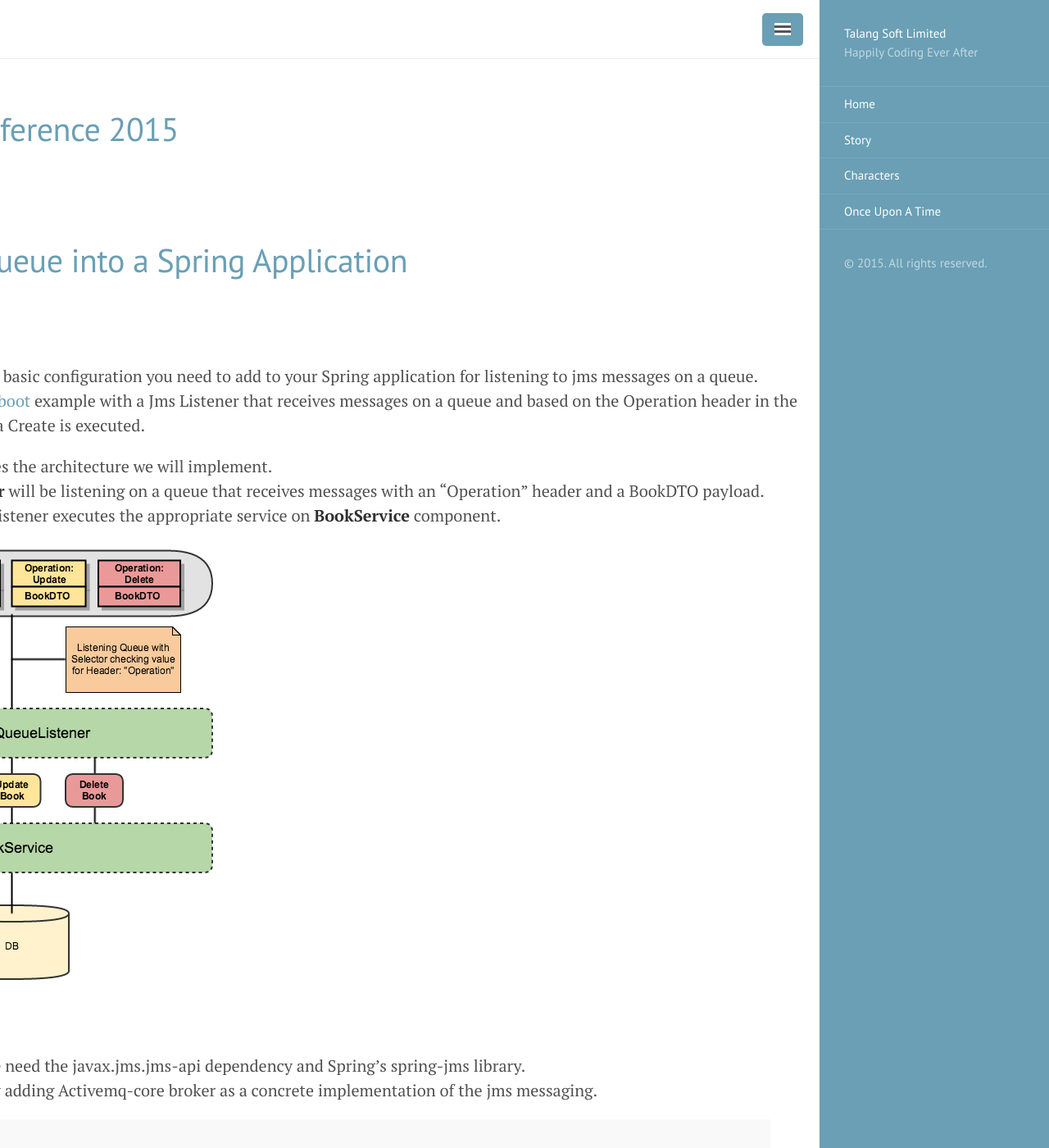
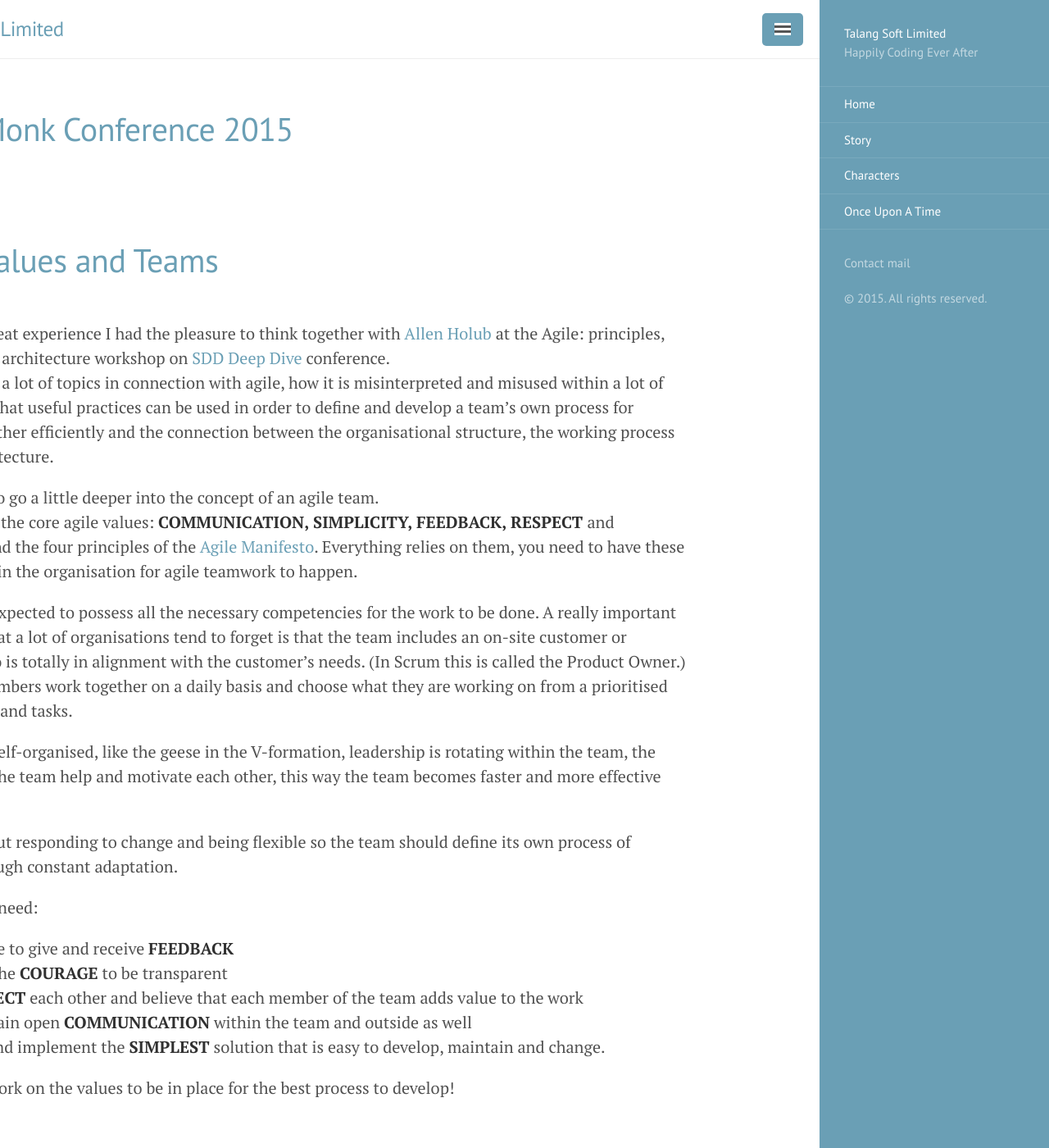
Before and after one commit to talangsoft/talangsoft.github.io, a Jekyll site: the page built from index.html, in a window 1280 px wide and 1400 px high. Shown: the whole window at 82% size. Built offline with Jekyll 4.4.1, drawn with Linux system fonts in a browser that asks for light colours; the list of posts is cut into pages by our own code; some of the changed text lies outside the part shown.

Commit message:
Adding new posts, modify css

```diff
--- a/_includes/sidebar.html
+++ b/_includes/sidebar.html
@@ -32,6 +32,9 @@
 
   <div class="sidebar-item">
     <p>
+      Contact mail
+    </p>
+    <p>
       &copy; {{ site.time | date: '%Y' }}. All rights reserved.
     </p>
   </div>
--- /dev/null
+++ b/_posts/teams/2015-11-13-agile-values-and-teams.md
@@ -0,0 +1,40 @@
+---
+layout: post
+title: Agile Values and Teams
+category: teams
+tag: conference,agile,teams,values,agile values
+---
+
+As a really great experience I had the pleasure to think together with <a href="https://twitter.com/allenholub">Allen Holub</a> at the Agile: principles, practices and architecture workshop on
+<a href="http://sddconf.com/deepdive/">SDD Deep Dive</a> conference.
+<br/>
+We discussed a lot of topics in connection with agile, how it is misinterpreted and misused within a lot of companies,
+what useful practices can be used in order to define and develop a team's own process for working together efficiently
+and the connection between the organisational structure, the working process and the architecture.
+
+I would like to go a little deeper into the concept of an agile team.
+<br/>
+The basis are the core agile values: <strong>COMMUNICATION, SIMPLICITY, FEEDBACK, RESPECT </strong> and <strong>COURAGE</strong> and the four principles of the <a href="http://www.agilemanifesto.org/">Agile Manifesto</a>.
+Everything relies on them, you need to have these working within the organisation for agile teamwork to happen.
+
+The team is expected to possess all the necessary competencies for the work to be done. A really important ingredient that a lot of organisations tend to forget is
+that the team includes an on-site customer or someone who is totally in alignment with the customer's needs. (In Scrum this is called the Product Owner.)
+<br/>
+The team members work together on a daily basis and choose what they are working on from a prioritised list of stories and tasks.
+
+The team is self-organised, like the geese in the V-formation, leadership is rotating within the team, the members of the team help and motivate each other,
+this way the team becomes faster and more effective together.
+
+Agility is about responding to change and being flexible so the team should define its own process of working through constant adaptation.
+
+For this they need:<br/>
+ - to be able to give and receive <strong>FEEDBACK</strong><br/>
+ - to have the <strong>COURAGE</strong> to be transparent<br/>
+ - to <strong>RESPECT</strong> each other and believe that each member of the team adds value to the work<br/>
+ - to maintain open <strong>COMMUNICATION</strong> within the team and outside as well<br/>
+ - to find and implement the <strong>SIMPLEST</strong> solution that is easy to develop, maintain and change.
+
+
+We need to work on the values to be in place for the best process to develop!
+
+TM
--- a/public/css/lanyon.css
+++ b/public/css/lanyon.css
@@ -171,16 +171,16 @@
  */
 
 .container {
-  max-width: 70rem;
+  max-width: 50rem;
 }
 @media (min-width: 38em) {
   .container {
-    max-width: 70rem;
+    max-width: 50rem;
   }
 }
-@media (min-width: 56em) {
+@media (min-width: 45em) {
   .container {
-    max-width: 70rem;
+    max-width: 50rem;
   }
 }
 
```
